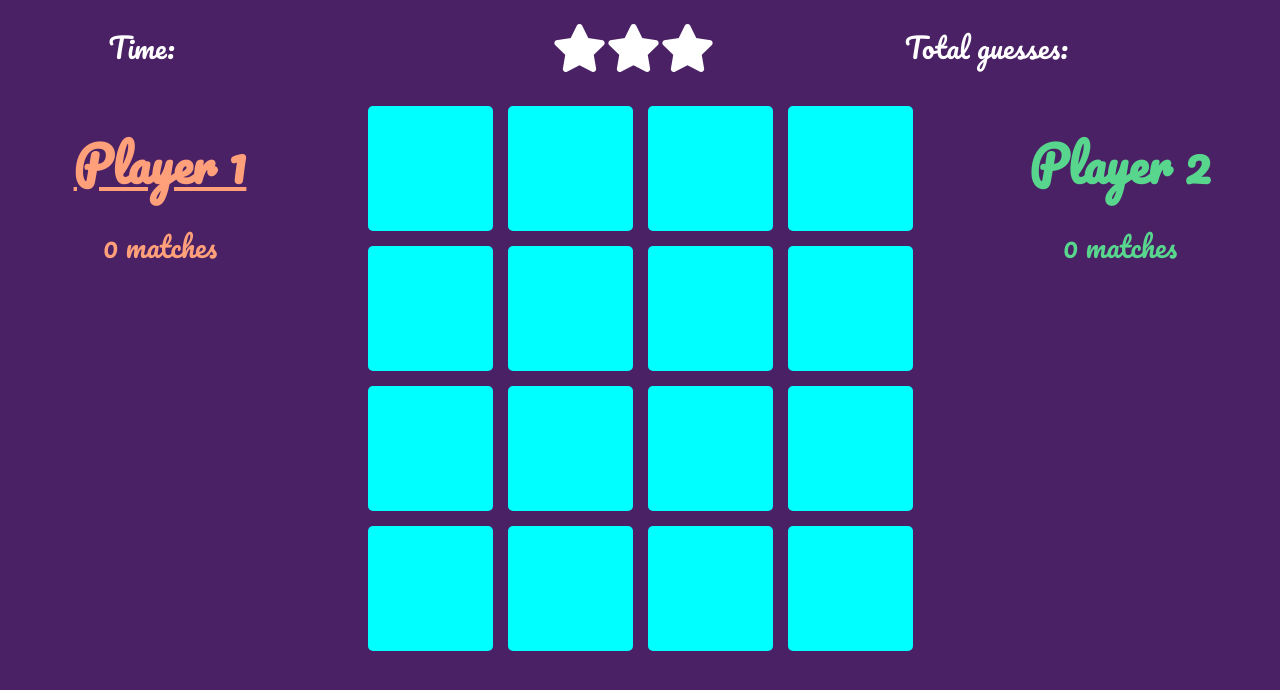
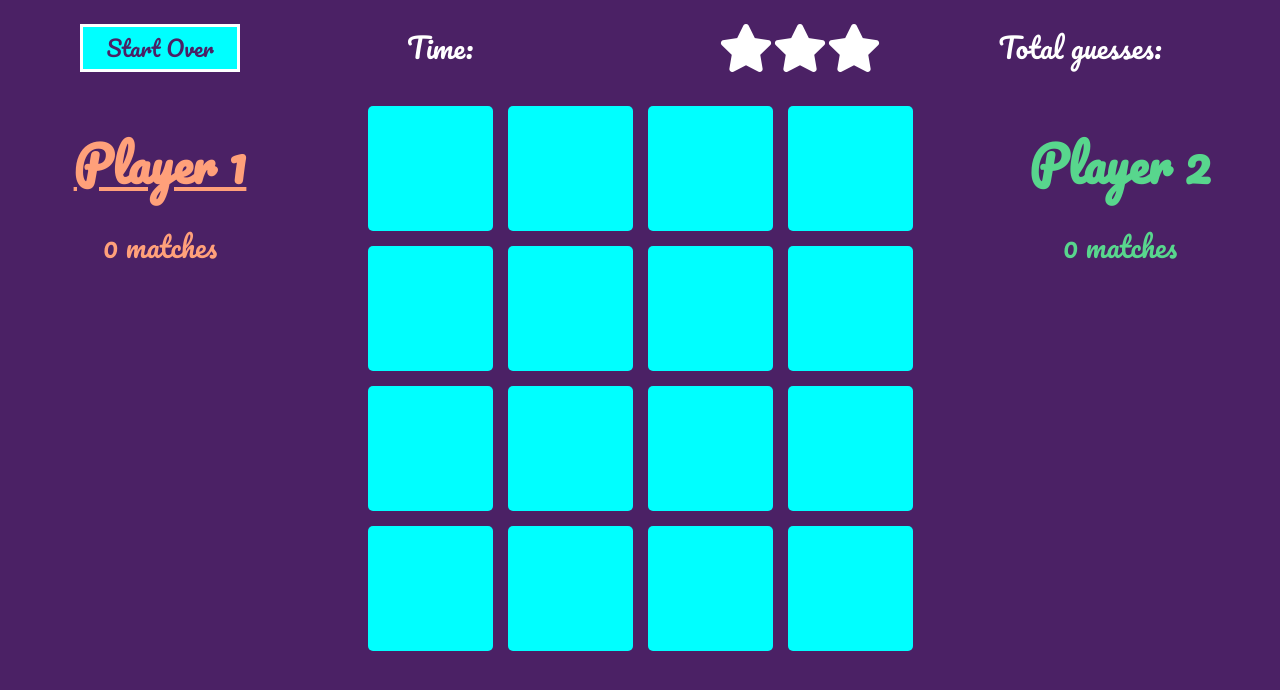
Before and after one commit to MISStexOURIAN/memory-game, a plain HTML site: page index.html in a window 1280 px wide. Drawn offline with Linux system fonts and the light colour scheme.

Commit message:
Added start over button to header and styled it.

```diff
--- a/index.html
+++ b/index.html
@@ -18,6 +18,7 @@
 
     <body>
         <header>
+            <div id="buttonContainer"><button id="startOver">Start Over</button></div>
             <p class="time">Time: <span id="time"></span></p>
             <span id="stars">
                 <i class="fas fa-star fa-3x"></i>
--- a/stylesheet/style.css
+++ b/stylesheet/style.css
@@ -34,9 +34,10 @@ header {
     font-weight: 100;
 }
 
+header div,
 header p,
 header span {
-    width: 33%;
+    width: 25%;
     display: -webkit-box;
     display: -ms-flexbox;
     display: flex;
@@ -46,6 +47,22 @@ header span {
     -webkit-box-align: center;
         -ms-flex-align: center;
             align-items: center;
+}
+
+#startOver {
+    color: #4B2165;
+    background-color: #00FFFF;
+    font-size: 22px;
+    font-family: 'Pacifico', cursive;
+    font-weight: 100;
+    height: 50%;
+    width: 50%;
+    border: 3px solid #FFF;
+}
+
+button:hover {
+    -webkit-transform: scale(1.1);
+            transform: scale(1.1);
 }
 
 .fa-star {
```
